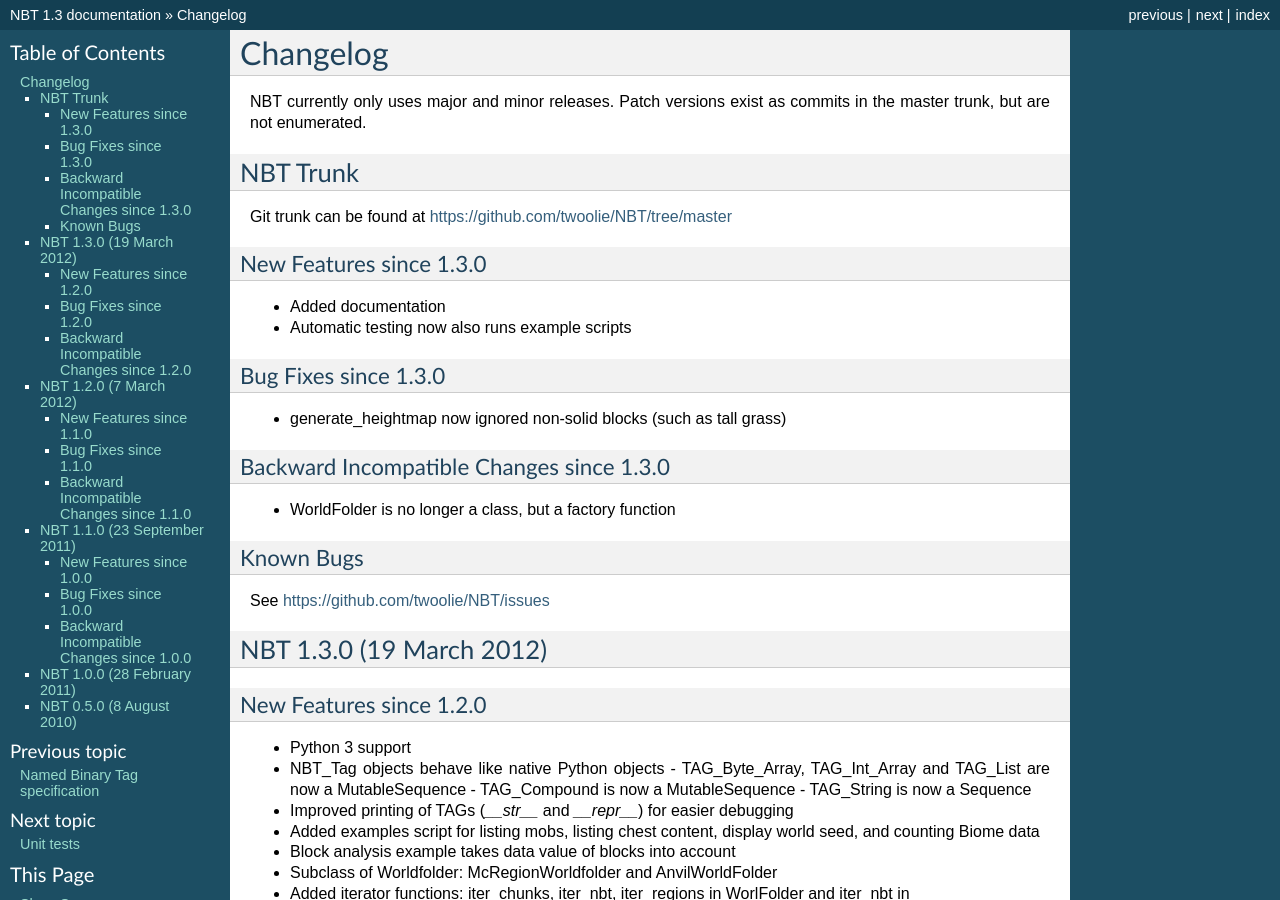
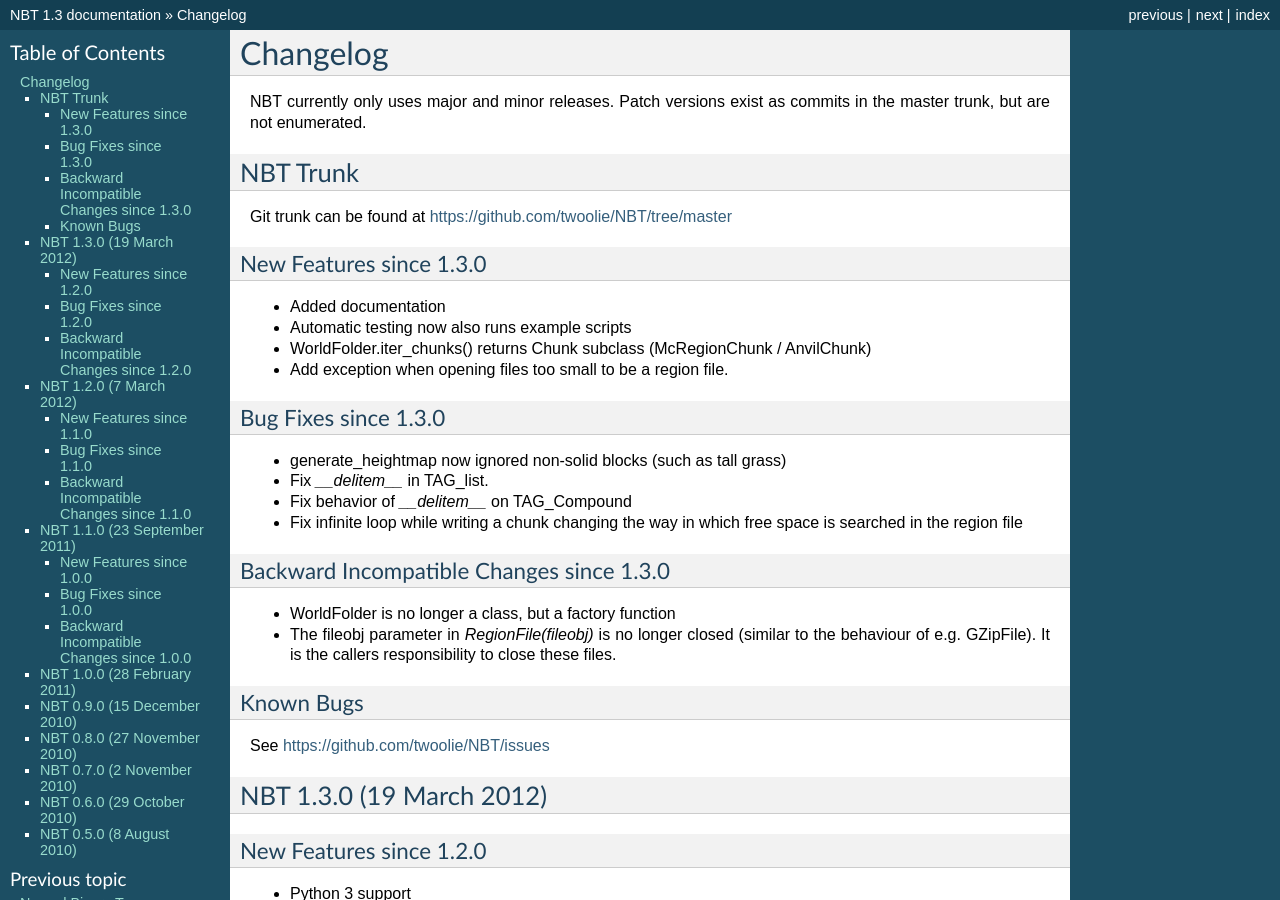
Before and after one commit to twoolie/NBT, a Sphinx documentation site: the page built from doc/changelog.rst, in a window 1280 px wide and 900 px high. Built offline with Sphinx 7.4.7, drawn with Linux system fonts in a browser that asks for light colours; some of the changed text lies outside the part shown.

Commit message:
Update changelog for 1.4 Add historic changelog info for 0.6-0.9

```diff
--- a/doc/changelog.rst
+++ b/doc/changelog.rst
@@ -13,14 +13,22 @@
 ~~~~~~~~~~~~~~~~~~~~~~~~
 * Added documentation
 * Automatic testing now also runs example scripts
+* WorldFolder.iter_chunks() returns Chunk subclass (McRegionChunk / AnvilChunk)
+* Add exception when opening files too small to be a region file.
 
 Bug Fixes since 1.3.0
 ~~~~~~~~~~~~~~~~~~~~~
 * generate_heightmap now ignored non-solid blocks (such as tall grass)
+* Fix `__delitem__` in TAG_list.
+* Fix behavior of `__delitem__` on TAG_Compound
+* Fix infinite loop while writing a chunk changing the way in which free space is searched in the region file
 
 Backward Incompatible Changes since 1.3.0
 ~~~~~~~~~~~~~~~~~~~~~~~~~~~~~~~~~~~~~~~~~
 * WorldFolder is no longer a class, but a factory function
+* The fileobj parameter in `RegionFile(fileobj)` is no longer closed
+  (similar to the behaviour of e.g. GZipFile). It is the callers
+  responsibility to close these files.
 
 Known Bugs
 ~~~~~~~~~~
@@ -114,13 +122,35 @@
 NBT 1.0.0 (28 February 2011)
 ----------------------------
 
-* First major release
+* First stable release
 * Reads and Parses NBT files
 * Generates and Writes NBT files
 * Reads and writes GZipped NBT files or uncompressed File objects
 
+
+NBT 0.9.0 (15 December 2010)
+----------------------------
+See https://github.com/twoolie/NBT/tree/fe3467fec6d18a6445bc850e9386e1be9e4e1299
+
+
+NBT 0.8.0 (27 November 2010)
+----------------------------
+See https://github.com/twoolie/NBT/tree/67e5f0acdad838e4652d68e7342c362d786411a0
+
+
+NBT 0.7.0 (2 November 2010)
+----------------------------
+See https://github.com/twoolie/NBT/tree/8302ab1040fca8aabd4cf0ab1f40105889c24464
+
+
+NBT 0.6.0 (29 October 2010)
+----------------------------
+See https://github.com/twoolie/NBT/tree/0f0cae968f1fc2d5e5f2cabb37f79bb7910ca7e3
+
+
 NBT 0.5.0 (8 August 2010)
 ----------------------------
+See https://github.com/twoolie/NBT/tree/7d289f0cc4cf91197108569ba361cff934ebaf38
 
 * First public release
-* Beta release (not )
+* Pre-release (not stable yet)
```
